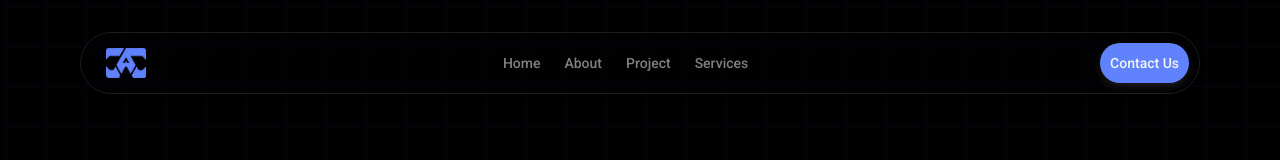
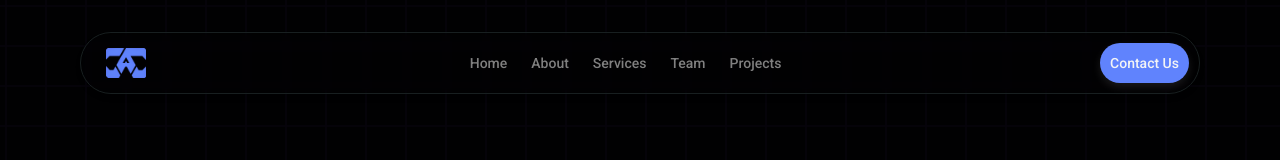
Before and after one commit to ZyIsBad/Jacotrades, a React (Vite) app: page / in a window 1280 px wide. Shown: the top 160 px of the page. Built offline with nearby package versions, Linux system fonts and the light colour scheme; a web font is replaced by a local one.

Commit message:
Fixed Navigations

```diff
--- a/src/Pages/HeroSection.tsx
+++ b/src/Pages/HeroSection.tsx
@@ -3,7 +3,7 @@ import Squares from "../components/Squares";
 
 const HeroSection = () => {
   return (
-    <section className="relative w-full h-screen overflow-hidden flex items-center justify-center">
+    <section id="home" className="relative w-full h-screen overflow-hidden flex items-center justify-center">
       {/* 🔹 Animated background */}
       <Squares
         speed={0.5}
--- a/src/Pages/Portfolio.tsx
+++ b/src/Pages/Portfolio.tsx
@@ -3,7 +3,7 @@ import image from "../assets/IMAGE.png";
 const Portfolio = () => {
   return (
     <section
-      id="portfolio"
+      id="projects"
       className="section py-20 bg-[#030406] text-white text-center"
     >
       <div className="mb-10 items-center text-center">
--- a/src/Pages/Team.tsx
+++ b/src/Pages/Team.tsx
@@ -39,7 +39,7 @@ const Team = () => {
   ];
 
   return (
-    <section id="services" className="bg-[#030406] text-white py-24">
+    <section id="team" className="bg-[#030406] text-white py-24">
             <div className="container mx-auto px-6 text-center align-center">
         <h2 className="About-h2 text-5xl font-extrabold mb-4">MEET THE TEAM</h2>
         <p className="About-p text-gray-300 mx-auto mb-12 align-center ">
--- a/src/components/Header.tsx
+++ b/src/components/Header.tsx
@@ -20,15 +20,16 @@ const Header = () => {
       {/* Desktop Nav */}
       <div className="navlinks hidden md:flex gap-6 items-center text-sm font-medium">
         {/* <Home className="w-5 h-5 animate-none" id="home" /> */}
-        <a href="#" className="hover:underline text-black">Home</a>
-        <a href="#" className="hover:underline text-black">About</a>
-        <a href="#" className="hover:underline text-black">Project</a>
-        <a href="#" className="hover:underline">Services</a>
+        <a href="#home" className="hover:underline text-black">Home</a>
+        <a href="#about" className="hover:underline text-black">About</a>
+        <a href="#services" className="hover:underline">Services</a>
+        <a href="#team" className="hover:underline">Team</a>
+        <a href="#projects" className="hover:underline text-black">Projects</a>
       </div>
 
       {/* Contact Us */}
       <div className="DLMode hidden md:flex items-center rounded-full transition-all duration-300 text-sm font-medium">
-        <a href="#" className="hover:underline text-gray-100">Contact Us</a>
+        <a href="#contact" className="hover:underline text-gray-100">Contact Us</a>
       </div>
 
       {/* Hamburger Button */}
@@ -43,20 +44,23 @@ const Header = () => {
       {isOpen && (
         <div className="mobile-nav $ {isOpen ? `slide-in` : `slide-out`} absolute top-0 left-0 w-full flex flex-col p-4 gap-4 mt-2 md:hidden text-gray-50">
 
-          <a href="#" className="flex items-center gap-2">
+          <a href="#home" className="flex items-center gap-2">
             <Home className="w-5 h-5" /> Home
           </a>
-          <a href="#" className="flex items-center gap-2">
+          <a href="#about" className="flex items-center gap-2">
             <Info className="w-5 h-5" /> About
           </a>
-          <a href="#" className="flex items-center gap-2">
-            <Briefcase className="w-5 h-5" /> Project
-          </a>
-          <a href="#" className="flex items-center gap-2">
+          <a href="#services" className="flex items-center gap-2">
             <Phone className="w-5 h-5" /> Services
           </a>
+          <a href="#team" className="flex items-center gap-2">
+            <Phone className="w-5 h-5" /> Team
+          </a>
+          <a href="#projects" className="flex items-center gap-2">
+            <Briefcase className="w-5 h-5" /> Projects
+          </a>
           <a
-            href="#"
+            href="#contact"
             className="bg-blue-500 hover:bg-blue-600 text-white px-4 py-2 rounded-full text-center transition"
           >
             Contact Us
```
